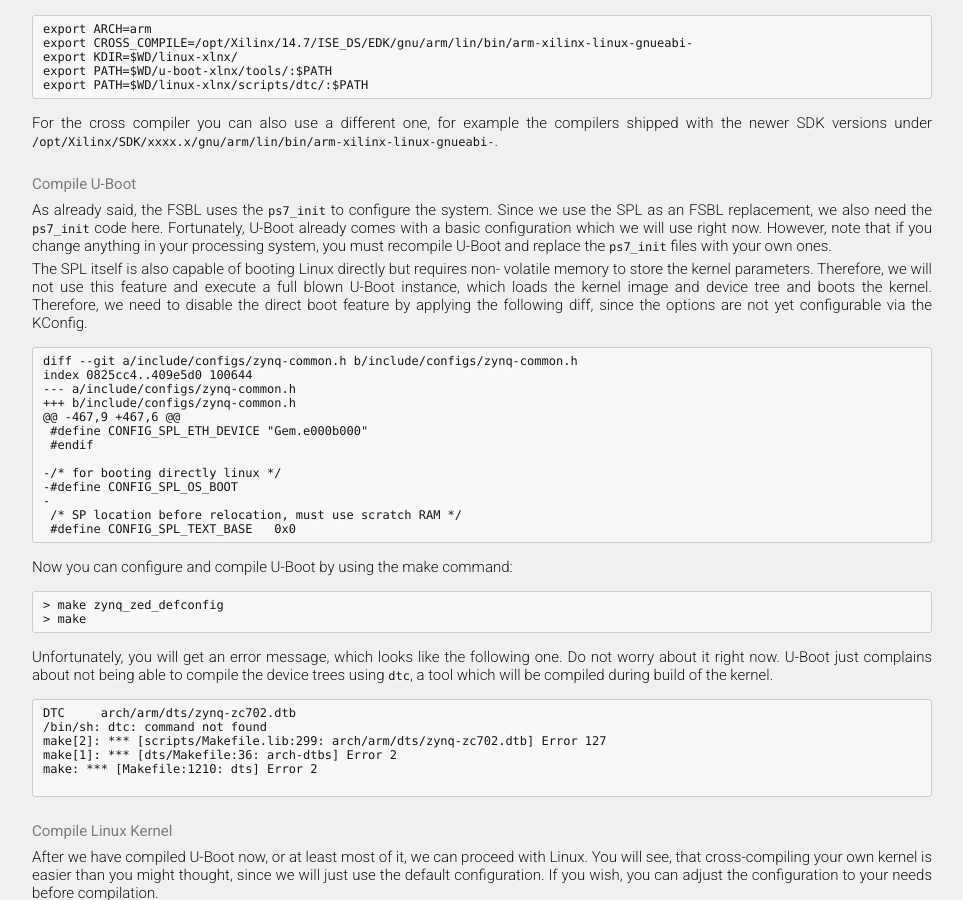
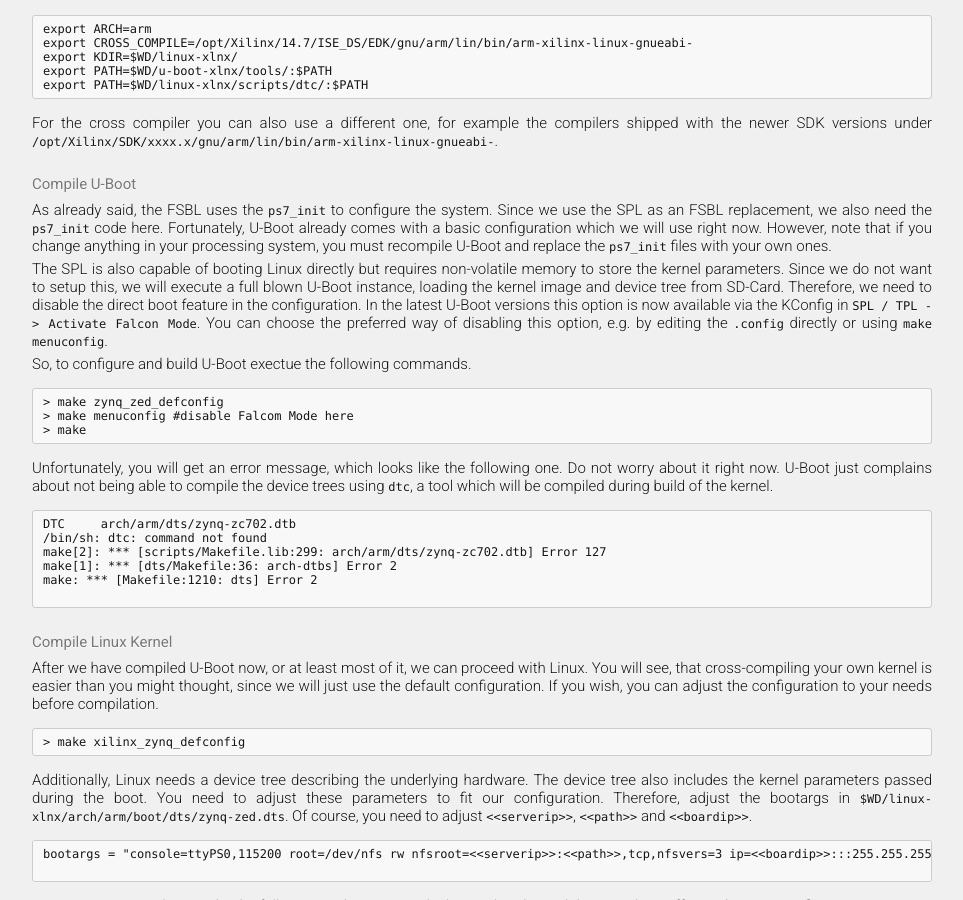
Before and after one commit to ReconOS/reconos.github.io, a Jekyll site: the page built from gettingstarted/tutorial/index.md, in a window 1280 px wide and 900 px high, scrolled down 1666 px. Shown: the whole window, without its empty margins (158-1121 px from the left). Built offline with Jekyll 4.4.1, drawn with Linux system fonts in a browser that asks for light colours; Markdown is read by kramdown in place of the engine named in the settings.

Commit message:
Changed SPL_OS_BOOT build to be in KConfig.

````diff
--- a/gettingstarted/tutorial/index.md
+++ b/gettingstarted/tutorial/index.md
@@ -140,33 +140,20 @@ right now. However, note that if you change anything in your processing
 system, you must recompile U-Boot and replace the `ps7_init` files with your
 own ones.
 
-The SPL itself is also capable of booting Linux directly but requires non-
-volatile memory to store the kernel parameters. Therefore, we will not use
-this feature and execute a full blown U-Boot instance, which loads the kernel
-image and device tree and boots the kernel. Therefore, we need to disable the
-direct boot feature by applying the following diff, since the options are not
-yet configurable via the KConfig.
+The SPL is also capable of booting Linux directly but requires non-volatile
+memory to store the kernel parameters. Since we do not want to setup this, we
+will execute a full blown U-Boot instance, loading the kernel image and device
+tree from SD-Card. Therefore, we need to disable the direct boot feature in
+the configuration. In the latest U-Boot versions this option is now available
+via the KConfig in `SPL / TPL -> Activate Falcon Mode`. You can choose the
+preferred way of disabling this option, e.g. by editing the `.config` directly
+or using `make menuconfig`.
 
-```
-diff --git a/include/configs/zynq-common.h b/include/configs/zynq-common.h
-index 0825cc4..409e5d0 100644
---- a/include/configs/zynq-common.h
-+++ b/include/configs/zynq-common.h
-@@ -467,9 +467,6 @@
- #define CONFIG_SPL_ETH_DEVICE "Gem.e000b000"
- #endif
-
--/* for booting directly linux */
--#define CONFIG_SPL_OS_BOOT
--
- /* SP location before relocation, must use scratch RAM */
- #define CONFIG_SPL_TEXT_BASE   0x0
-```
-
-Now you can configure and compile U-Boot by using the make command:
+So, to configure and build U-Boot exectue the following commands.
 
 ```
 > make zynq_zed_defconfig
+> make menuconfig #disable Falcom Mode here
 > make
 ```
 
````
